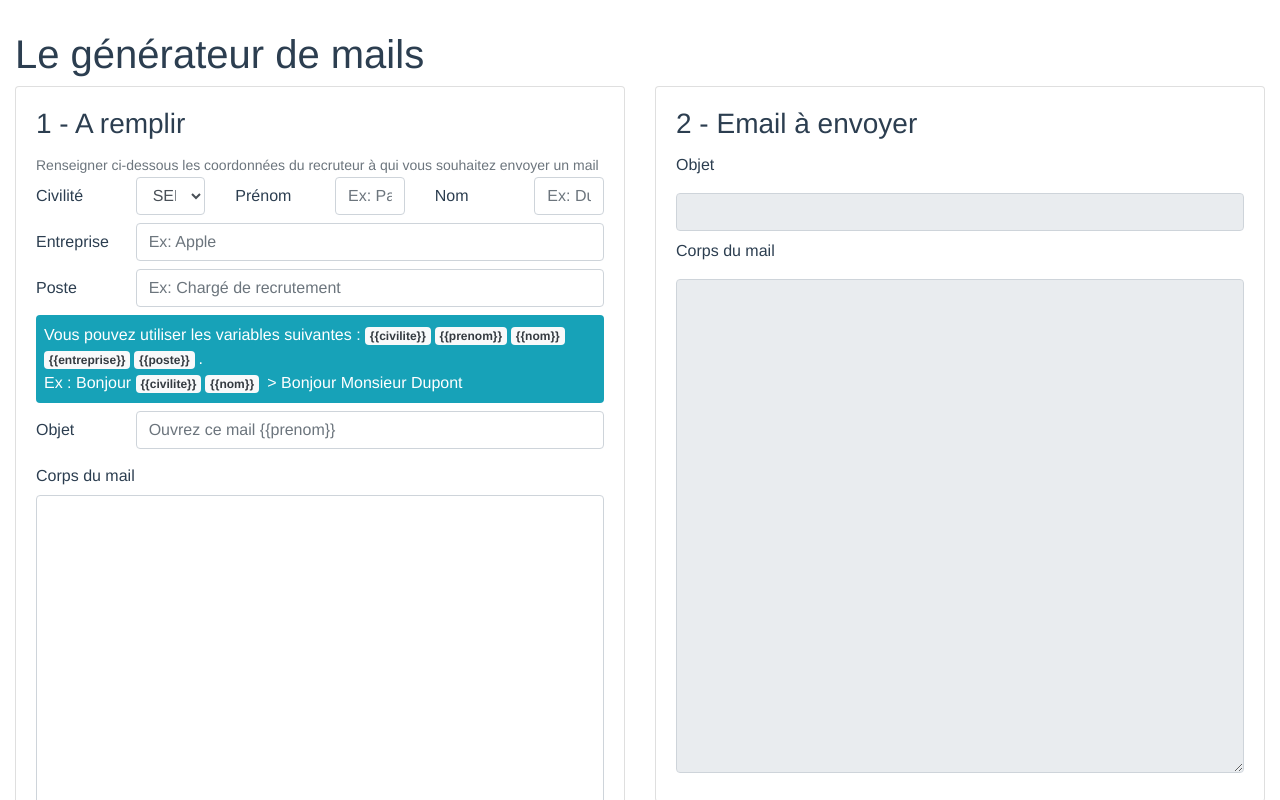
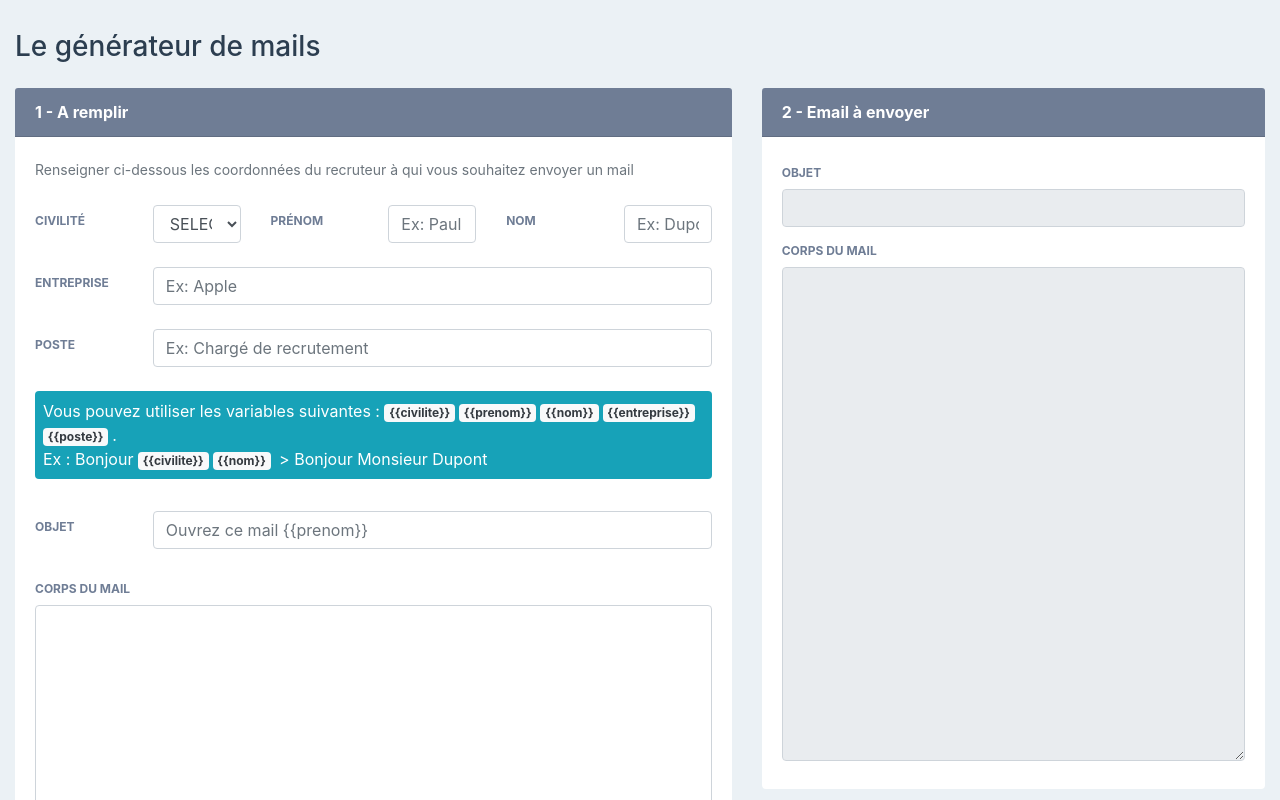
Before and after one commit to ThomasEspritWeb/email-generator, a Vue app: page / in a window 1280 px wide. Shown: the top 800 px of the page. Built offline with nearby package versions, Linux system fonts and the light colour scheme.

Commit message:
Modification style

```diff
--- a/src/App.vue
+++ b/src/App.vue
@@ -15,7 +15,7 @@ export default {
 
 <style>
 #app {
-  font-family: Avenir, Helvetica, Arial, sans-serif;
+
   -webkit-font-smoothing: antialiased;
   -moz-osx-font-smoothing: grayscale;
   color: #2c3e50;
--- /dev/null
+++ b/src/assets/style.css
@@ -0,0 +1,3 @@
+body{
+    background-color: #ebf1f5;
+}
--- a/src/components/MailGenerator.vue
+++ b/src/components/MailGenerator.vue
@@ -1,14 +1,14 @@
 <template>
   <div class="container-fluid">
-    <h1>Le générateur de mails</h1>
+    <h3 class="mb-4">Le générateur de mails</h3>
     <div class="row">
-      <div class="col-md">
+      <div class="col-md-7">
         <div class="card">
+          <div class="card-header text-white"><b>1 - A remplir</b></div>
           <div class="card-body">
-            <h3 class="card-title">1 - A remplir</h3>
             <small class="text-muted">Renseigner ci-dessous les coordonnées du recruteur à qui vous souhaitez envoyer un mail</small>
-            <form>
-              <div class="row mb-2">
+            <form class="mt-4">
+              <div class="row mb-4">
                 <div class="col">
                   <label for="civilite" class="col-form-label">Civilité</label>
                 </div>
@@ -32,7 +32,7 @@
                   <input type="text" name="nom" class="form-control" placeholder="Ex: Dupont" v-model="nom">
                 </div>
               </div>
-              <div class="row mb-2">
+              <div class="row mb-4">
                 <div class="col-2">
                   <label for="entreprise" class="col-form-label">Entreprise</label>
                 </div>
@@ -40,7 +40,7 @@
                   <input type="text" name="entreprise" class="form-control" placeholder="Ex: Apple" v-model="entreprise">
                 </div>
               </div>
-              <div class="row mb-2">
+              <div class="row mb-4">
                 <div class="col-2">
                   <label for="poste" class="col-form-label">Poste</label>
                 </div>
@@ -48,8 +48,8 @@
                   <input type="text" name="poste" class="form-control" placeholder="Ex: Chargé de recrutement" v-model="poste">
                 </div>
               </div>
-              <div class="row mb-2">
-                <div class="col-12">
+              <div class="row mb-4">
+                <div class="col-12 mb-4">
                   <div class="p-2 mb-2 bg-info text-white">
                     Vous pouvez utiliser les variables suivantes :
                     <span class="badge bg-light text-dark mr-1">&#123;&#123;civilite&#125;&#125;</span>
@@ -78,14 +78,14 @@
       </div>
       <div class="col-md">
         <div class="card">
+          <div class="card-header text-white"><b>2 - Email à envoyer</b></div>
           <div class="card-body">
-            <h3 class="card-title">2 - Email à envoyer</h3>
             <div class="mb-2">
-              <p>Objet</p>
+              <label class="col-form-label">Objet</label>
               <input type="text" disabled class="form-control" :value="objetText">
             </div>
             <div class="mb-2">
-              <p>Corps du mail</p>
+              <label class="col-form-label">Corps du mail</label>
               <textarea rows="20" disabled class="form-control" v-model="contenuText"></textarea>
             </div>
 
@@ -137,4 +137,19 @@ export default {
 .bg-info{
   border-radius: 0.25rem;
 }
+
+.card{
+  border: none;
+}
+
+.card-header{
+  background-color: #6F7D95;
+}
+
+.col-form-label{
+  text-transform: uppercase;
+  font-size: 0.75rem;
+  font-weight: bold;
+  color: #6F7D95;
+}
 </style>
--- a/src/main.js
+++ b/src/main.js
@@ -3,6 +3,6 @@ import App from './App.vue'
 
 import 'bootstrap/dist/css/bootstrap.min.css'
 
-
+import './assets/style.css'
 
 createApp(App).mount('#app')
```
